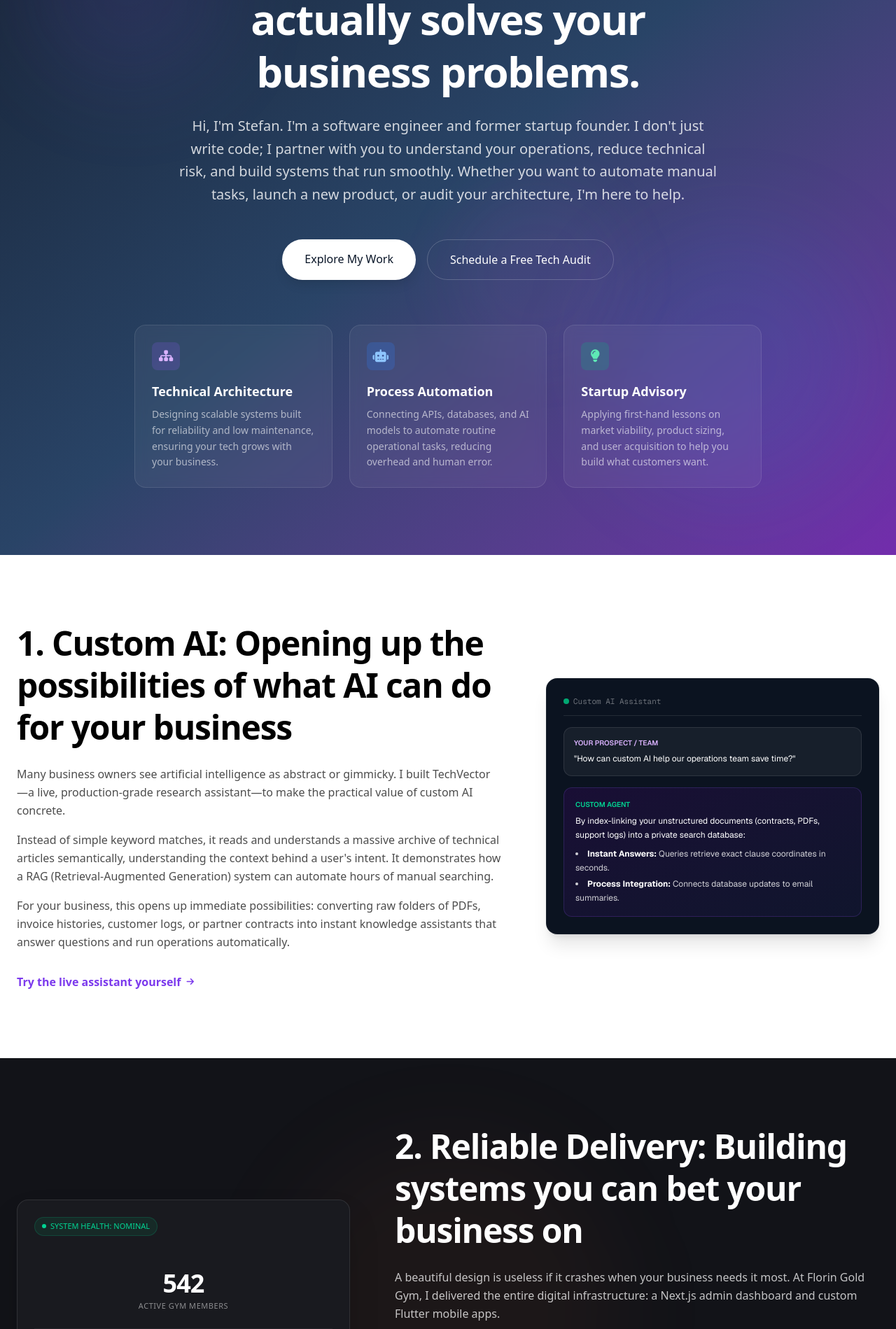
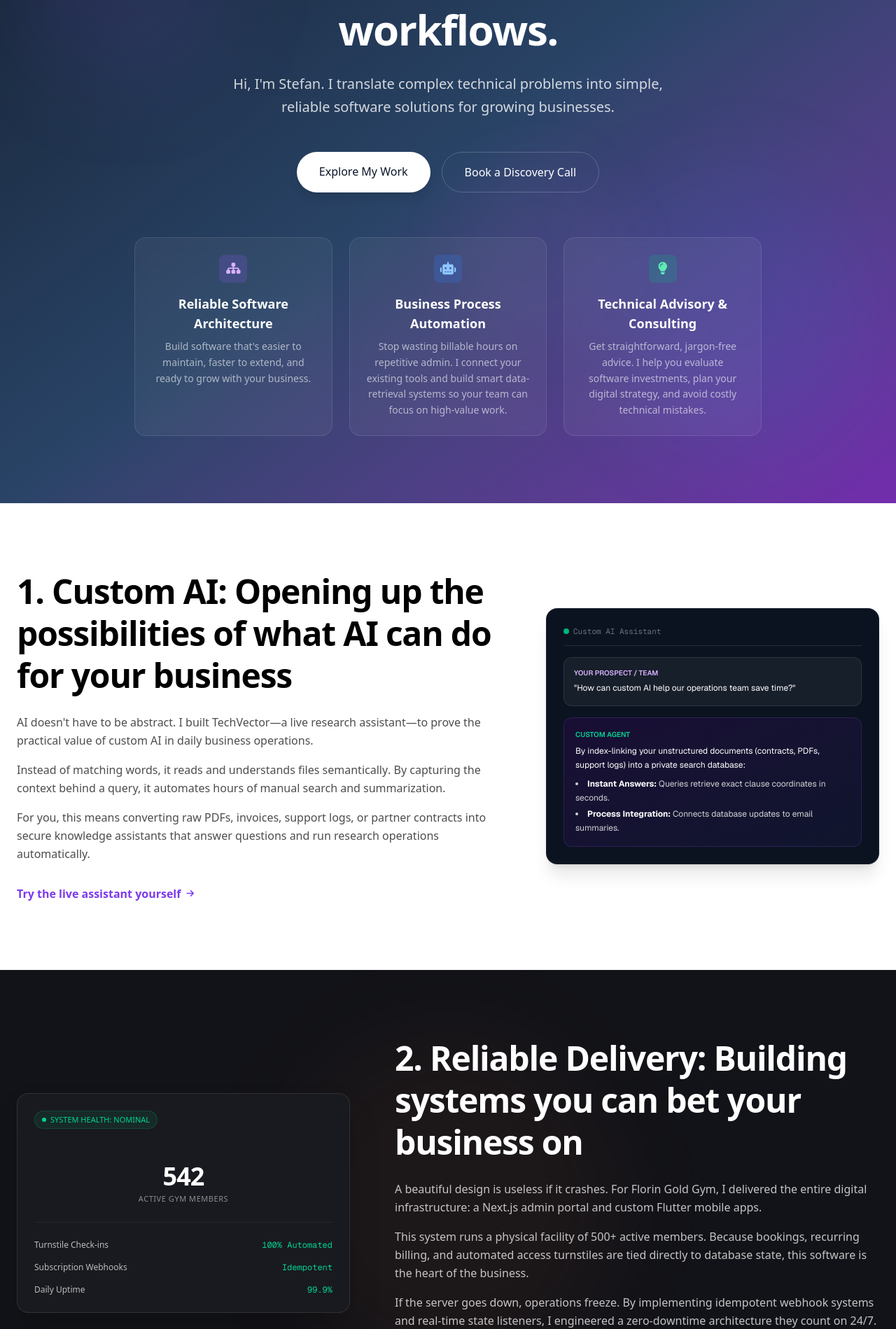
Before and after one commit to StefanATudose/tudose_website, a Next.js app: page / in a window 1280 px wide. Shown: the part 241-2140 px from the top of the page at 70% size. Built offline with nearby package versions, Linux system fonts and the light colour scheme.

Commit message:
refactor: break down case studies into narratives and consulting pillars for improved clarity and business impact

```diff
--- a/app/components/sections/GymSection.tsx
+++ b/app/components/sections/GymSection.tsx
@@ -48,18 +48,16 @@ export function GymSection() {
 
             <div className="space-y-4 text-white/75 font-light leading-relaxed text-base">
               <p>
-                A beautiful design is useless if it crashes when your business needs it most. At
-                <strong> Florin Gold Gym</strong>, I delivered the entire digital infrastructure: a Next.js
-                admin dashboard and custom Flutter mobile apps.
+                A beautiful design is useless if it crashes. For <strong>Florin Gold Gym</strong>, I delivered
+                the entire digital infrastructure: a Next.js admin portal and custom Flutter mobile apps.
               </p>
               <p>
-                This isn&apos;t a personal project; it is the physical front door of the gym. Since access turnstiles,
-                bookings, and membership billing are tied directly to database state, the client&apos;s daily operations
-                depend entirely on this code.
+                This system runs a physical facility of <strong>500+ active members</strong>. Because bookings, recurring billing,
+                and automated access turnstiles are tied directly to database state, <strong>this software is the heart of the business</strong>.
               </p>
               <p>
-                If the server goes down, operations freeze. By designing around idempotent webhook architectures
-                and real-time state sync, I built a zero-downtime platform the business counts on 24/7.
+                <strong>If the server goes down, operations freeze.</strong> By implementing idempotent webhook systems
+                and real-time state listeners, I engineered a <strong>zero-downtime architecture</strong> they count on 24/7.
               </p>
             </div>
 
--- a/app/components/sections/HeroSection.tsx
+++ b/app/components/sections/HeroSection.tsx
@@ -14,18 +14,12 @@ export function HeroSection() {
       {/* Content */}
       <div className="relative z-10 container mx-auto px-6 py-24 flex flex-col items-center">
         {/* Intro copy */}
-        <div className="text-center max-w-3xl mb-12">
-          <span className="inline-block px-4 py-2 bg-white/10 backdrop-blur-sm rounded-full text-purple-200 text-sm font-medium mb-6">
-            <i className="fas fa-handshake mr-2"></i>
-            Software Engineer & Business Partner
-          </span>
+        <div className="text-center max-w-4xl mb-12">
           <h1 className="text-4xl md:text-6xl font-bold text-white mb-6 tracking-tight leading-tight">
-            Let&apos;s build technology that actually solves your business problems.
+            Turn your team&apos;s manual tasks into seamless, automated workflows.
           </h1>
-          <p className="text-lg md:text-xl text-white/80 font-light leading-relaxed">
-            Hi, I&apos;m Stefan. I&apos;m a software engineer and former startup founder. I don&apos;t just write code;
-            I partner with you to understand your operations, reduce technical risk, and build systems that run smoothly.
-            Whether you want to automate manual tasks, launch a new product, or audit your architecture, I&apos;m here to help.
+          <p className="text-lg md:text-xl text-white/80 font-light leading-relaxed max-w-2xl mx-auto">
+            Hi, I&apos;m Stefan. I translate complex technical problems into simple, reliable software solutions for growing businesses.
           </p>
         </div>
 
@@ -41,39 +35,39 @@ export function HeroSection() {
             href="mailto:contact@tudose.dev"
             className="px-8 py-4 border border-white/20 text-white rounded-full font-medium hover:bg-white/10 transition-all text-center"
           >
-            Schedule a Free Tech Audit
+            Book a Discovery Call
           </a>
         </div>
 
         {/* Key Expertise Grid (Humble consulting pillars) */}
         <div className="grid grid-cols-1 md:grid-cols-3 gap-6 w-full max-w-4xl">
-          <div className="bg-white/5 backdrop-blur-sm border border-white/10 rounded-2xl p-6 hover:border-white/20 transition-all">
+          <div className="bg-white/5 backdrop-blur-sm border border-white/10 rounded-2xl p-6 hover:border-white/20 transition-all flex flex-col items-center text-center">
             <div className="w-10 h-10 rounded-lg bg-purple-500/20 flex items-center justify-center text-purple-300 mb-4">
               <i className="fas fa-sitemap text-lg"></i>
             </div>
-            <h3 className="text-white font-semibold text-lg mb-2">Technical Architecture</h3>
-            <p className="text-white/60 text-sm leading-relaxed">
-              Designing scalable systems built for reliability and low maintenance, ensuring your tech grows with your business.
+            <h3 className="text-white font-semibold text-lg mb-2">Reliable Software Architecture</h3>
+            <p className="text-white/60 text-sm leading-relaxed font-light">
+              Build software that&apos;s easier to maintain, faster to extend, and ready to grow with your business.
             </p>
           </div>
 
-          <div className="bg-white/5 backdrop-blur-sm border border-white/10 rounded-2xl p-6 hover:border-white/20 transition-all">
+          <div className="bg-white/5 backdrop-blur-sm border border-white/10 rounded-2xl p-6 hover:border-white/20 transition-all flex flex-col items-center text-center">
             <div className="w-10 h-10 rounded-lg bg-blue-500/20 flex items-center justify-center text-blue-300 mb-4">
               <i className="fas fa-robot text-lg"></i>
             </div>
-            <h3 className="text-white font-semibold text-lg mb-2">Process Automation</h3>
-            <p className="text-white/60 text-sm leading-relaxed">
-              Connecting APIs, databases, and AI models to automate routine operational tasks, reducing overhead and human error.
+            <h3 className="text-white font-semibold text-lg mb-2">Business Process Automation</h3>
+            <p className="text-white/60 text-sm leading-relaxed font-light">
+              Stop wasting billable hours on repetitive admin. I connect your existing tools and build smart data-retrieval systems so your team can focus on high-value work.
             </p>
           </div>
 
-          <div className="bg-white/5 backdrop-blur-sm border border-white/10 rounded-2xl p-6 hover:border-white/20 transition-all">
+          <div className="bg-white/5 backdrop-blur-sm border border-white/10 rounded-2xl p-6 hover:border-white/20 transition-all flex flex-col items-center text-center">
             <div className="w-10 h-10 rounded-lg bg-emerald-500/20 flex items-center justify-center text-emerald-300 mb-4">
               <i className="fas fa-lightbulb text-lg"></i>
             </div>
-            <h3 className="text-white font-semibold text-lg mb-2">Startup Advisory</h3>
-            <p className="text-white/60 text-sm leading-relaxed">
-              Applying first-hand lessons on market viability, product sizing, and user acquisition to help you build what customers want.
+            <h3 className="text-white font-semibold text-lg mb-2">Technical Advisory & Consulting</h3>
+            <p className="text-white/60 text-sm leading-relaxed font-light">
+              Get straightforward, jargon-free advice. I help you evaluate software investments, plan your digital strategy, and avoid costly technical mistakes.
             </p>
           </div>
         </div>
--- a/app/components/sections/KaizenSection.tsx
+++ b/app/components/sections/KaizenSection.tsx
@@ -20,20 +20,16 @@ export function KaizenSection() {
 
             <div className="space-y-4 text-white/80 font-light leading-relaxed text-base">
               <p>
-                I built <strong>Kaizen</strong>, a system-level Android distraction blocker, to solve a real digital
-                wellness problem. Technically, it was a tour de force—integrating custom Android system APIs
-                to create a bypass-proof focus loop.
+                I built <strong>Kaizen</strong>, a system-level Android distraction blocker. Technically, it was a tour
+                de force—hacking custom system APIs to create a <strong>bypass-proof focus loop</strong>.
               </p>
               <p>
-                But commercially, it fell short. That failure was my real-world business degree. It taught me the
-                hard way that writing great code is only half the battle. You also need a clear distribution path,
-                a viable product-market fit, and a true understanding of customer acquisition costs.
+                Commercially, it fell short. <strong>That failure was my real-world business degree.</strong> It taught me
+                the hard way that great code is useless without market viability, distribution, and unit economics.
               </p>
               <p>
-                When you hire me, you aren&apos;t getting an engineer who blindly writes code and throws confusing jargon
-                at you. I speak in your terms—talking business strategy, operational risk, and return on investment.
-                I partner with you as an equal to help you audit features and ensure that every line of code we write
-                actually grows your bottom line.
+                When you hire me, <strong>I speak in your terms, not tech jargon</strong>. We will talk business strategy,
+                risk, and ROI. I partner with you to audit your ideas and ensure <strong>every line of code grows your bottom line</strong>.
               </p>
             </div>
 
--- a/app/components/sections/TechVectorSection.tsx
+++ b/app/components/sections/TechVectorSection.tsx
@@ -13,19 +13,16 @@ export function TechVectorSection() {
 
             <div className="space-y-4 text-black/70 font-light leading-relaxed text-base">
               <p>
-                Many business owners see artificial intelligence as abstract or gimmicky. I built
-                <strong> TechVector</strong>—a live, production-grade research assistant—to make the practical
-                value of custom AI concrete.
+                AI doesn&apos;t have to be abstract. I built <strong>TechVector</strong>—a live research assistant—to
+                prove the <strong>practical value of custom AI</strong> in daily business operations.
               </p>
               <p>
-                Instead of simple keyword matches, it reads and understands a massive archive of technical
-                articles semantically, understanding the context behind a user&apos;s intent. It demonstrates how a
-                RAG (Retrieval-Augmented Generation) system can automate hours of manual searching.
+                Instead of matching words, it <strong>reads and understands files semantically</strong>. By capturing
+                the context behind a query, it <strong>automates hours of manual search and summarization</strong>.
               </p>
               <p>
-                For your business, this opens up immediate possibilities: converting raw folders of PDFs, invoice histories,
-                customer logs, or partner contracts into instant knowledge assistants that answer questions and
-                run operations automatically.
+                For you, this means converting raw PDFs, invoices, support logs, or partner contracts into
+                <strong> secure knowledge assistants</strong> that answer questions and run research operations automatically.
               </p>
             </div>
 
```
Also changed, not shown: playwright-report/index.html (+1 -1 lines), 1 other file (tests, documents, lock files or other folders).
